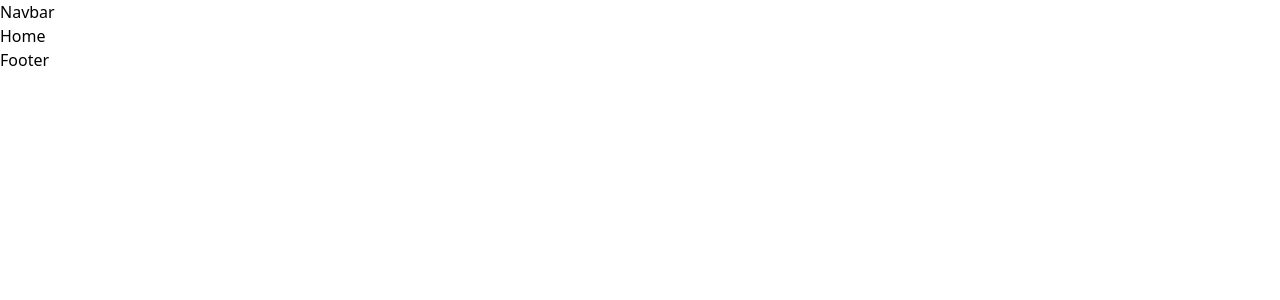
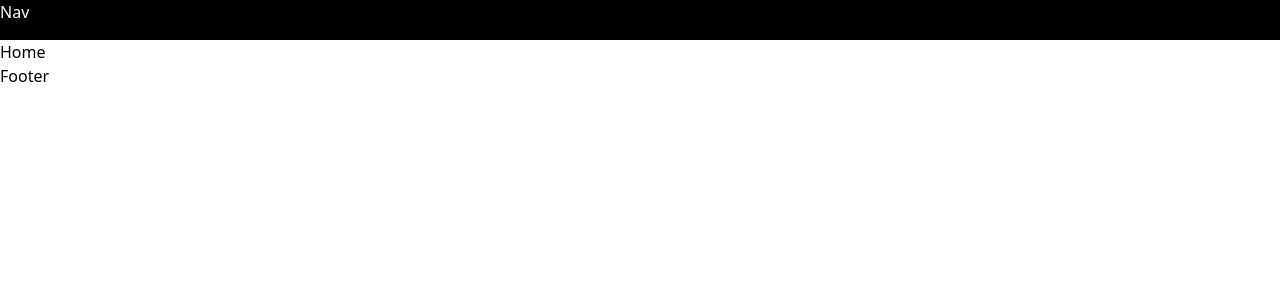
Before and after one commit to khairul111010/cream-beans, a React (Vite) app in the folder frontend/: page / in a window 1280 px wide. Shown: the top 300 px of the page. Built offline with nearby package versions, Linux system fonts and the light colour scheme.

Commit message:
Added UI

```diff
--- a/frontend/src/components/Footer.jsx
+++ b/frontend/src/components/Footer.jsx
@@ -1,7 +1,7 @@
 import React from "react";
 
 const Footer = () => {
-  return <div>Footer</div>;
+  return <div className="">Footer</div>;
 };
 
 export default Footer;
--- a/frontend/src/components/Layout.jsx
+++ b/frontend/src/components/Layout.jsx
@@ -1,4 +1,3 @@
-import React from "react";
 import { Outlet } from "react-router-dom";
 import Footer from "./Footer";
 import Navbar from "./Navbar";
@@ -7,7 +6,10 @@ const Layout = () => {
   return (
     <>
       <Navbar />
-      <Outlet />
+      <div className="mt-[5vh]">
+        <Outlet />
+      </div>
+
       <Footer />
     </>
   );
--- a/frontend/src/components/Navbar.jsx
+++ b/frontend/src/components/Navbar.jsx
@@ -1,7 +1,7 @@
-import React from "react";
-
 const Navbar = () => {
-  return <div>Navbar</div>;
+  return (
+    <div className="h-[5vh] bg-black text-white fixed top-0 w-full">Nav</div>
+  );
 };
 
 export default Navbar;
```
